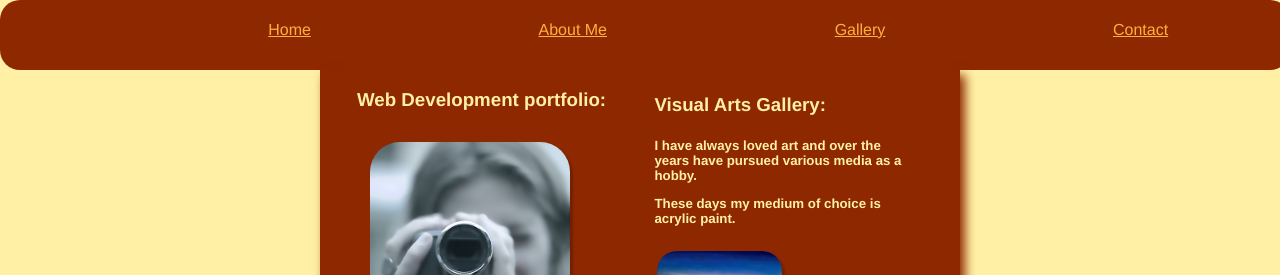
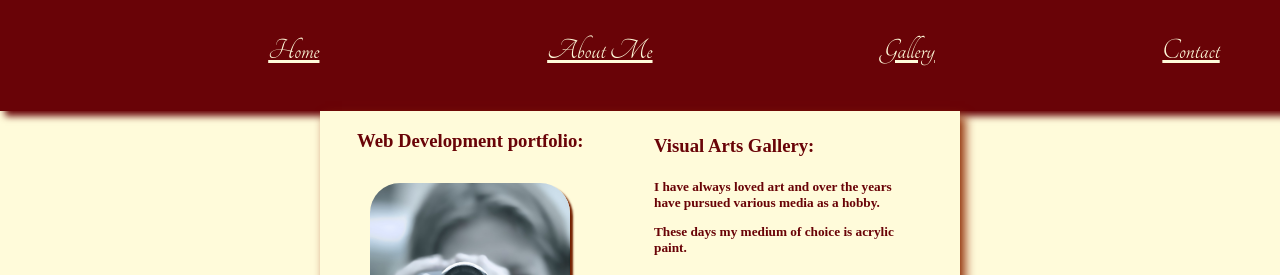
Before and after one commit to crazydoglady/Iron-Yard, a plain HTML site: page layout/gallery.html in a window 1280 px wide. Shown: the top 275 px of the page. Drawn offline with Linux system fonts and the light colour scheme.

Commit message:
additional styling incl font, color and hover over img in gallery

```diff
--- a/layout/gallery.html
+++ b/layout/gallery.html
@@ -3,6 +3,7 @@
 <head>
   <title>Gallery</title>
   <link rel="stylesheet" href="styles.css">
+  <link href='http://fonts.googleapis.com/css?family=Tangerine' rel='stylesheet' type='text/css'>
 </head>
 <body>
 <header>
@@ -11,7 +12,7 @@
       <li><a href="index.html">Home</a></li>
       <li><a href="about.html">About Me</a></li>
       <li><a href="gallery.html">Gallery</a></li>
-      <li><a href="contact.html">Contact</a></li>
+      <li><a href="mailto:valkharvey@gmail.com">Contact</a></li>
     </ul>
   </nav>
 </header>
--- a/layout/styles.css
+++ b/layout/styles.css
@@ -1,27 +1,37 @@
 body {
   padding: 0;
   margin: 0;
-  background-color: #fff0a5;
-  font-family: helvetica;
+  background-color: #fffbda;
 }
 
-h1, h2, {
- color: #732000;
- padding-left: 2px;
+h1 {
+ color: #fffbda;
 }
 
-h3, h4, h6, h5{
-  color: #fff0a5;
+h2, h3 {
+  color: #690307;
+}
+
+h4, h6, h5 {
+  color: #690307;
 }
 
 header , footer {
   width: 100%;
   padding: 5px;
-  background-color: #8e2800;
-  color: #fff0a5;
-  border-radius: 20px;
+  background-color: #690307;
+  color: #fffbda;
+  font-size: 24px;
+  font-family: 'tangerine', serif;
+  box-shadow: 5px 5px 7px #690307;
 }
+
 /*all nav items*/
+nav {
+  font-family: 'tangerine', serif;
+  font-size: 30px;
+}
+
 nav li {
   margin-bottom: 10px;
   display:inline-block;
@@ -31,18 +41,18 @@ nav li {
 
 nav a {
   list-style-text: none;
-  color: #ffb03b;
+  color: #fffbda;
 }
-nav a:hover {
-  color:#b64926;
+ nav a:hover {
+  color: #b64926;
 }
 
 nav a:visited:hover {
-  color:#fff0a5;
+  color: #fffbda;
 }
 
 nav a:visited {
-  color: #ffb03b;
+  color: #fffbda;
 }
 
 .center {
@@ -55,11 +65,12 @@ nav a:visited {
   box-shadow: 3px 3px 2px #732000;
 }
 
-.container{
+.container {
   width:50%;
   margin: 0 25% 0 25%;
-  background-color: #8e2800;
+  background-color: #fffbda;
   box-shadow: 5px 5px 10px #8e2800;
+  color: #690307;
 }
 
 .box {
@@ -78,16 +89,15 @@ nav a:visited {
 
 /* about page */
 
-#racecar{
+#racecar {
   height:500px;
   width: 400px;
   margin: 5px 5px 5px 5px;
   float: left;
   border-radius: 20px;
-  box-shadow: 5px 5px 7px #732000;
 }
 
-.dogs{
+.dogs {
   vertical-align: top;
   width: 30%;
   margin-left: 110px;
@@ -105,7 +115,7 @@ nav a:visited {
   color: red;
 }
 
-.dogs a:hover{
+.dogs a:hover {
   color:white;
 }
 
@@ -122,8 +132,8 @@ nav a:visited {
   padding-left: 5px;
   display: inline-block;
   vertical-align: top;
+}
 
-}
 .webdev img {
   color: #fffqa5;
   margin: 5%;
@@ -138,6 +148,7 @@ nav a:visited {
   padding: 5px;
   display: inline-block;
 }
+
 .gallery img {
   width: 125px;
   height: 125px;
@@ -146,3 +157,9 @@ nav a:visited {
   display: inline-block;
   margin: 1%;
 }
+.gallery img:hover {
+  width: 375px;
+  height: 375px;
+  display: block;
+  border-radius: 20px;
+}
```
Also changed, not shown: layout/about.html (+2 -1 lines), layout/index.html (+2 -3 lines), 1 other file.
